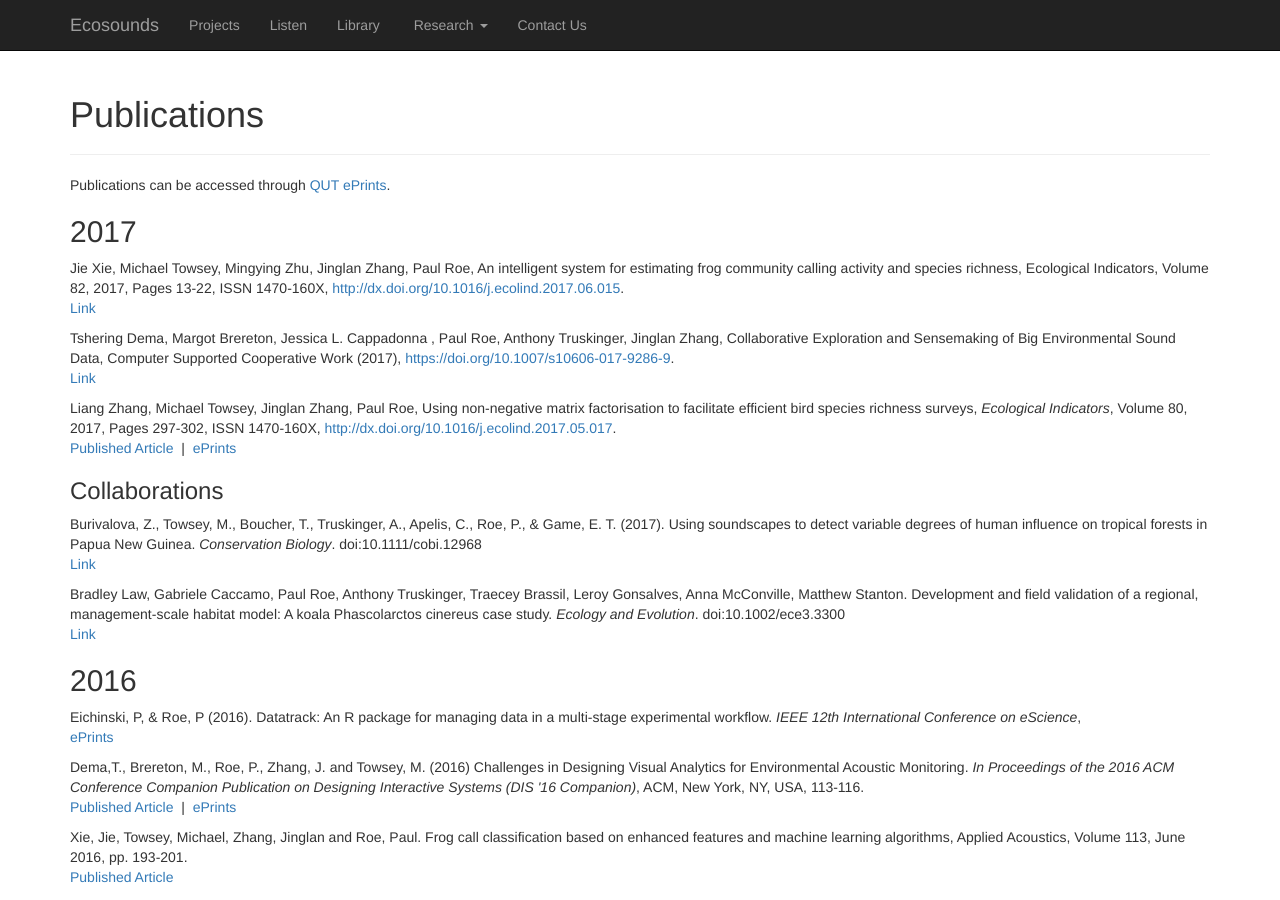
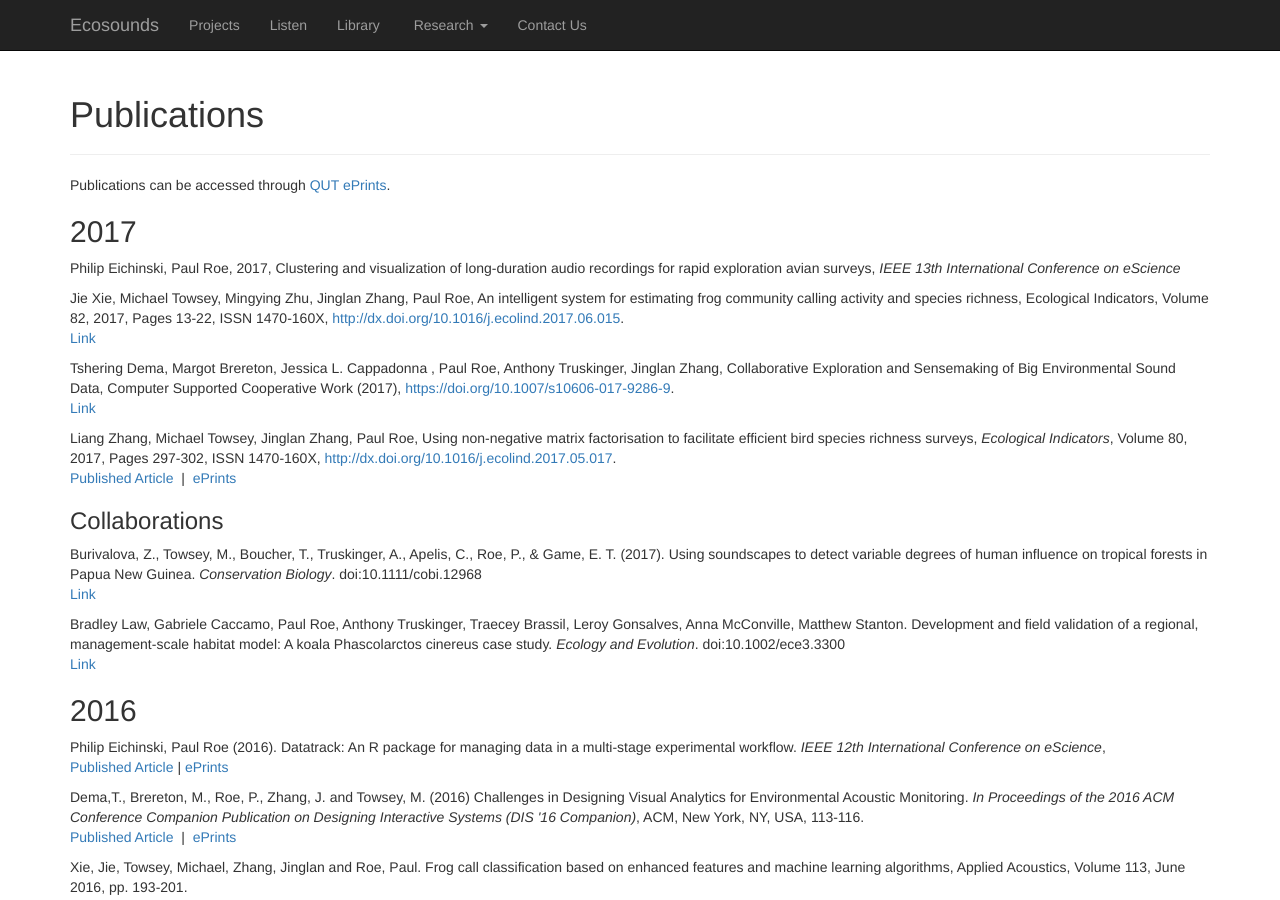
Before and after one commit to QutEcoacoustics/research-blog, a Jekyll site: the page built from publications/publications.html, in a window 1280 px wide and 900 px high. Built offline with Jekyll 4.4.1, drawn with Linux system fonts in a browser that asks for light colours; nearby versions of some CDN libraries.

Commit message:
Update publications.html

```diff
--- a/publications/publications.html
+++ b/publications/publications.html
@@ -12,6 +12,12 @@ title: Ecosounds | Publications
 
     <!-- Insert entries in reverse chronological order (newest first) -->
     <h2>2017</h2>
+
+    <p>
+        Philip Eichinski, Paul Roe, 2017,
+	Clustering and visualization of long-duration audio recordings for rapid exploration avian surveys,
+	<i>IEEE 13th International Conference on eScience</i>
+    </p>
 
      <p>
         Jie Xie, Michael Towsey, Mingying Zhu, Jinglan Zhang, Paul Roe, An intelligent system for estimating
@@ -59,10 +65,12 @@ title: Ecosounds | Publications
 
     <h2>2016</h2>
       <p>
-        Eichinski, P, & Roe, P (2016). Datatrack: An R package for managing data in a multi-stage experimental workflow.
+        Philip Eichinski, Paul Roe (2016). Datatrack: An R package for managing data in a multi-stage experimental workflow.
         <i>IEEE 12th International Conference on eScience</i>,
         <br/>
+	<a href="https://doi.org/10.1109/eScience.2016.7870895">Published Article</a> |
         <a href="https://eprints.qut.edu.au/101510/">ePrints</a>
+
       </p>
 
       <p>
```
